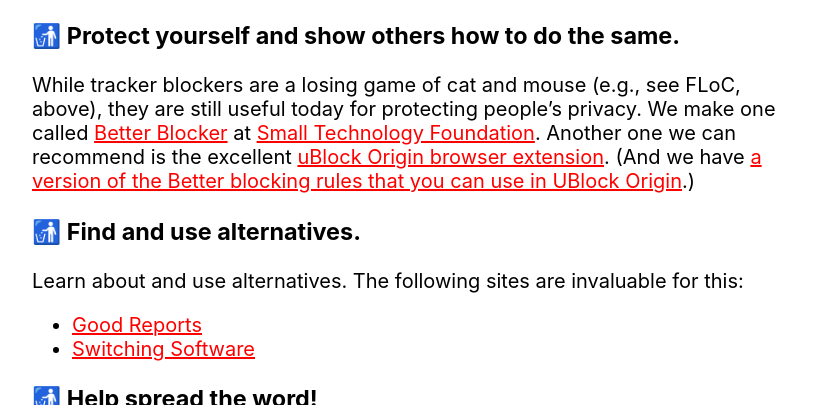
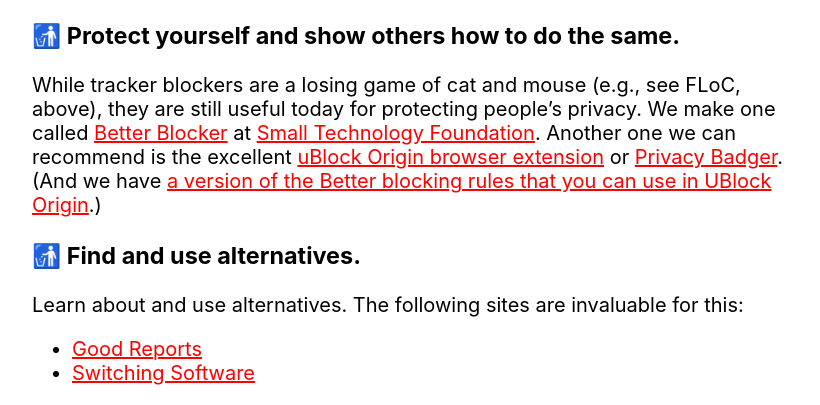
Before and after one commit to small-tech/cleanuptheweb.org, a plain HTML site: page index.html in a window 1280 px wide. Shown: the part 2184-2589 px from the top of the page, without its empty margins (228-1048 px from the left). Drawn offline with Linux system fonts and the light colour scheme.

Commit message:
add Privacy Badger to browser extension list

```diff
--- a/index.html
+++ b/index.html
@@ -73,7 +73,7 @@
 
     <h3>🚮️ Protect yourself and show others how to do the same.</h3>
 
-    <p>While tracker blockers are a losing game of cat and mouse (e.g., see FLoC, above), they are still useful today for protecting people’s privacy. We make one called <a href='https://better.fyi'>Better Blocker</a> at <a href='https://small-tech.org'>Small Technology Foundation</a>. Another one we can recommend is the excellent <a href='https://ublockorigin.com/'>uBlock Origin browser extension</a>. (And we have <a href='https://better.fyi/blockerList.txt'>a version of the Better blocking rules that you can use in UBlock Origin</a>.)</p>
+    <p>While tracker blockers are a losing game of cat and mouse (e.g., see FLoC, above), they are still useful today for protecting people’s privacy. We make one called <a href='https://better.fyi'>Better Blocker</a> at <a href='https://small-tech.org'>Small Technology Foundation</a>. Another one we can recommend is the excellent <a href='https://ublockorigin.com/'>uBlock Origin browser extension</a> or <a href="https://privacybadger.org/">Privacy Badger</a>. (And we have <a href='https://better.fyi/blockerList.txt'>a version of the Better blocking rules that you can use in UBlock Origin</a>.)</p>
 
     <h3>🚮️ Find and use alternatives.</h3>
 
```
